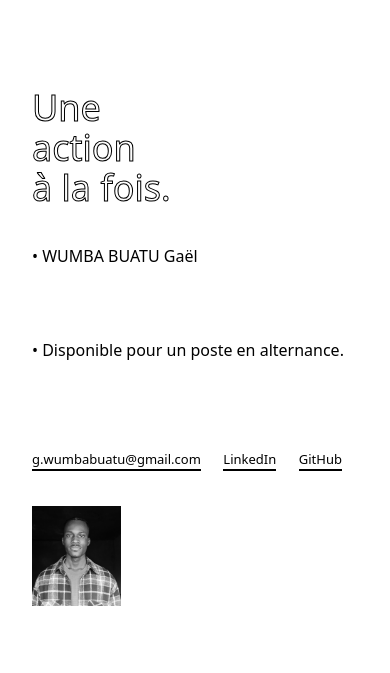
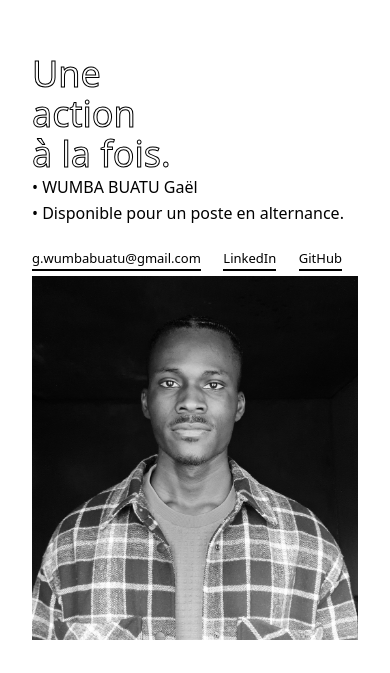
Before and after one commit to gaelWumba/myportfolio, a Next.js app: page / in a window 390 px wide. Shown: the part 5843-6516 px from the top of the page. Built offline with nearby package versions, Linux system fonts and the light colour scheme.

Commit message:
profil photo

```diff
--- a/src/components/contact.tsx
+++ b/src/components/contact.tsx
@@ -28,8 +28,8 @@ export const Contact = ({ textColor, bgColor, isOpen }: { textColor: string; bgC
         <h4 className="sm:text-base md:text-xl lg:text-2xl 2xl:text-3xl font-medium">
           • Disponible pour un poste en alternance.
         </h4>
-        <div className="xs:my-8 sm:my-8 md:my-36 lg:my-52 xl:my-44 2xl:my-56 text-transparent">d</div>
-        <div className="xs:text-[13px] sm:text-xs md:text-base lg:text-lg 2xl:text-lg font-medium flex items-center justify-between pe-4  md:py-0 lg:py-0">
+        <div className="md:my-36 lg:my-52 xl:my-44 2xl:my-56 text-transparent">d</div>
+        <div className="xs:text-[13px] sm:text-xs md:text-base lg:text-lg 2xl:text-lg font-medium flex items-center justify-between pe-4 pb-1  md:py-0 lg:py-0">
           <a
             href="mailto:g.wumbabuatu@gmail.com"
             className="hover:text-foreground border-b-2 border-foreground"
@@ -58,7 +58,7 @@ export const Contact = ({ textColor, bgColor, isOpen }: { textColor: string; bgC
           <figure className={`${ isOpen ? "-z-10" : "relative" } w-fit h-fit imgIndex`} >
             <img
               src="/images/profil.jpg"
-              className="xs:h-[100px] sm:h-[100px] md:h-[400px] lg:h-[500px] xl:h-[430px] 2xl:h-[550px]"
+              className="xs:h-fit sm:h-[100px] md:h-[400px] lg:h-[500px] xl:h-[430px] 2xl:h-[550px]"
               alt="WUMBA BUATU Gaël"
             />
             <div
```
